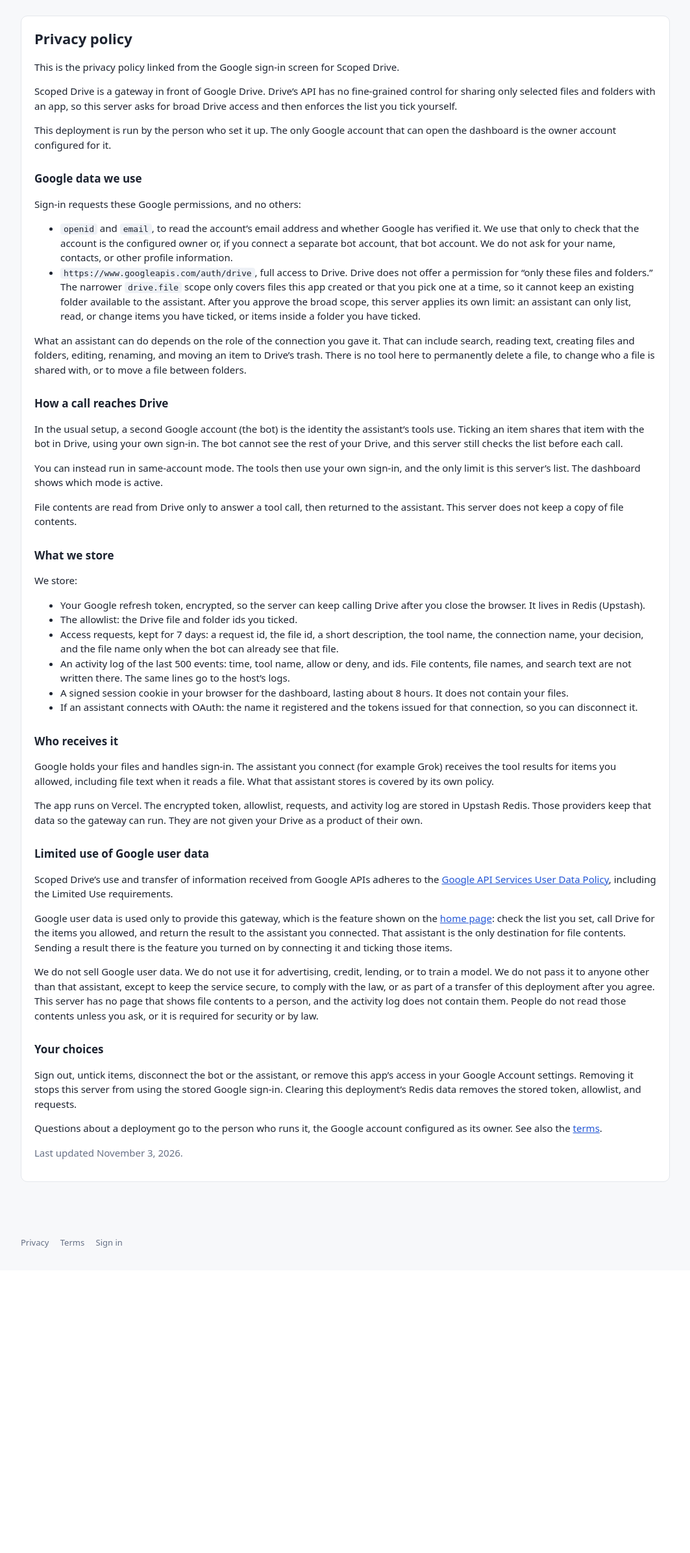
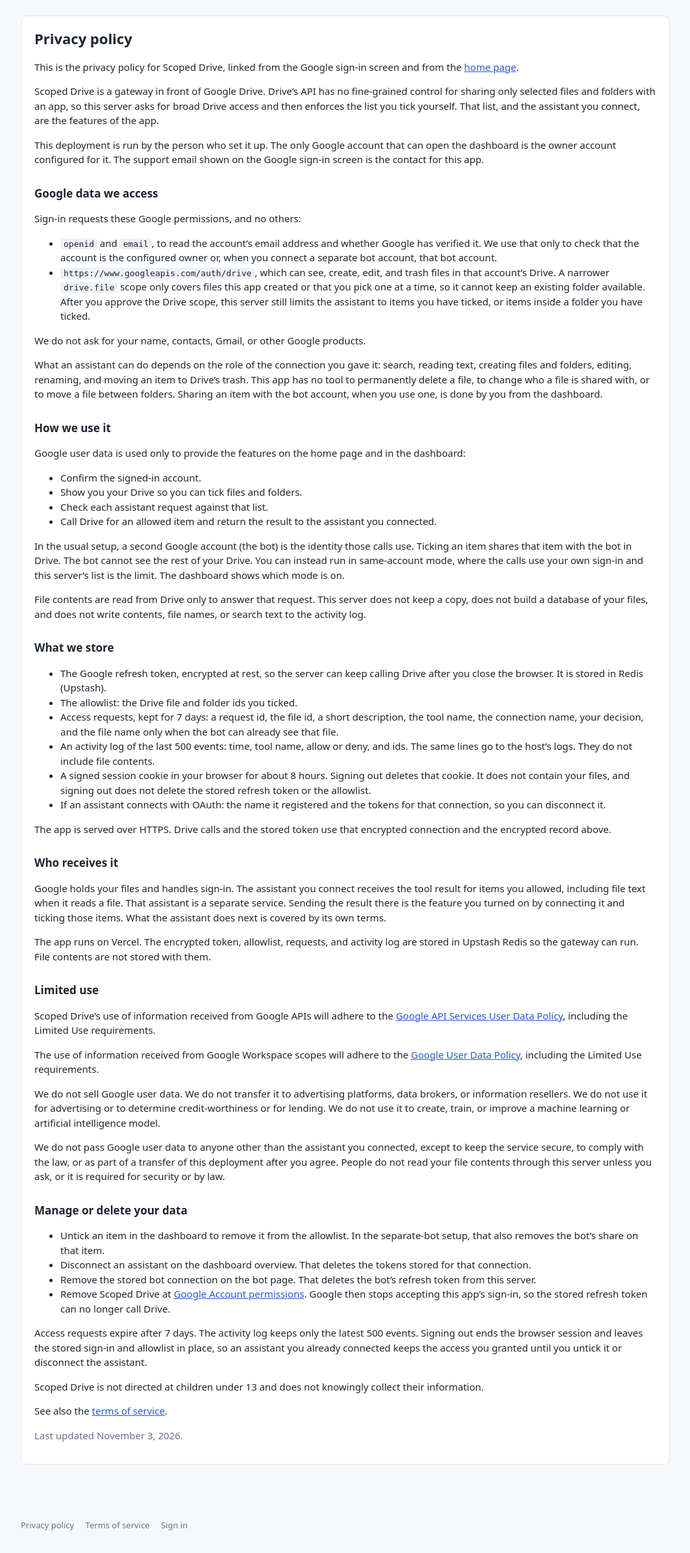
Before and after one commit to parthit/scoped-drive-mcp, a Python web app: template src/scoped_drive_mcp/templates/privacy.html in a window 1280 px wide. Shown: the part 44-2434 px from the top of the page at 65% size, without its empty margins (108-1171 px from the left). Before the commit the page ends 1964 px from the top, so only its background shows below. Run offline with Jinja, Linux system fonts and the light colour scheme; the template is opened without the code that fills it, so the values that code supplies are empty.

Commit message:
Align the consent-screen pages with Google's OAuth review rules.
The home page describes the app and links to the privacy policy and terms. Sign-in states the Drive access it will request before the Google button, and the privacy policy uses Google's Limited Use wording, including the ban on ads and model training.

Co-authored-by: Parthit Patel <parthit@users.noreply.github.com>

```diff
--- a/src/scoped_drive_mcp/templates/base.html
+++ b/src/scoped_drive_mcp/templates/base.html
@@ -90,8 +90,8 @@
   {% block content %}{% endblock %}
 </main>
 <footer>
-  <a href="/privacy">Privacy</a>
-  <a href="/terms">Terms</a>
+  <a href="/privacy">Privacy policy</a>
+  <a href="/terms">Terms of service</a>
   {% if not owner %}<a href="/login">Sign in</a>{% endif %}
 </footer>
 </body>
--- a/src/scoped_drive_mcp/templates/connect_bot.html
+++ b/src/scoped_drive_mcp/templates/connect_bot.html
@@ -19,8 +19,10 @@
       {% if bot.source == "env" %}through the <code>GOOGLE_OAUTH_REFRESH_TOKEN</code> env var{% else %}from this dashboard{% endif %}
     {% else %}<span class="pill bad">not connected</span>{% endif %}
   </p>
-  <p>To connect, click below. On Google's page, <b>switch to the bot account ({{ bot_email }})</b>,
-     not your own, and allow Drive access. Signing in with any other account is rejected.</p>
+  <p>Connecting asks Google, for <b>{{ bot_email }}</b>, for that account’s email address and
+     full Drive access. Scoped Drive uses them only so the assistant can open items you
+     share with this account. On Google’s page, switch to {{ bot_email }}, not your own.
+     Any other account is rejected. See the <a href="/privacy">privacy policy</a>.</p>
   <form method="post" action="/connect-bot" class="inline">
     <input type="hidden" name="csrf" value="{{ csrf }}">
     <button class="primary" type="submit">{{ "Reconnect bot" if bot.connected else "Connect bot" }}</button>
--- a/src/scoped_drive_mcp/templates/privacy.html
+++ b/src/scoped_drive_mcp/templates/privacy.html
@@ -1,93 +1,117 @@
 {% extends "base.html" %}
-{% block title %}Privacy{% endblock %}
+{% block title %}Privacy policy{% endblock %}
 {% block content %}
 <div class="card">
   <h1>Privacy policy</h1>
-  <p>This is the privacy policy linked from the Google sign-in screen for Scoped Drive.</p>
+  <p>This is the privacy policy for Scoped Drive, linked from the Google sign-in screen
+     and from the <a href="/">home page</a>.</p>
   <p>Scoped Drive is a gateway in front of Google Drive. Drive’s API has no fine-grained
      control for sharing only selected files and folders with an app, so this server asks
-     for broad Drive access and then enforces the list you tick yourself.</p>
+     for broad Drive access and then enforces the list you tick yourself. That list, and
+     the assistant you connect, are the features of the app.</p>
   <p>This deployment is run by the person who set it up. The only Google account that can
-     open the dashboard is the owner account configured for it.</p>
+     open the dashboard is the owner account configured for it. The support email shown
+     on the Google sign-in screen is the contact for this app.</p>
 
-  <h2>Google data we use</h2>
+  <h2>Google data we access</h2>
   <p>Sign-in requests these Google permissions, and no others:</p>
   <ul>
     <li><code>openid</code> and <code>email</code>, to read the account’s email address and
         whether Google has verified it. We use that only to check that the account is the
-        configured owner or, if you connect a separate bot account, that bot account.
-        We do not ask for your name, contacts, or other profile information.</li>
-    <li><code>https://www.googleapis.com/auth/drive</code>, full access to Drive. Drive
-        does not offer a permission for “only these files and folders.” The narrower
+        configured owner or, when you connect a separate bot account, that bot account.</li>
+    <li><code>https://www.googleapis.com/auth/drive</code>, which can see, create, edit,
+        and trash files in that account’s Drive. A narrower
         <code>drive.file</code> scope only covers files this app created or that you pick
-        one at a time, so it cannot keep an existing folder available to the assistant.
-        After you approve the broad scope, this server applies its own limit: an assistant
-        can only list, read, or change items you have ticked, or items inside a folder you
-        have ticked.</li>
+        one at a time, so it cannot keep an existing folder available. After you approve
+        the Drive scope, this server still limits the assistant to items you have ticked,
+        or items inside a folder you have ticked.</li>
   </ul>
-  <p>What an assistant can do depends on the role of the connection you gave it. That can
-     include search, reading text, creating files and folders, editing, renaming, and
-     moving an item to Drive’s trash. There is no tool here to permanently delete a file,
-     to change who a file is shared with, or to move a file between folders.</p>
+  <p>We do not ask for your name, contacts, Gmail, or other Google products.</p>
+  <p>What an assistant can do depends on the role of the connection you gave it: search,
+     reading text, creating files and folders, editing, renaming, and moving an item to
+     Drive’s trash. This app has no tool to permanently delete a file, to change who a
+     file is shared with, or to move a file between folders. Sharing an item with the bot
+     account, when you use one, is done by you from the dashboard.</p>
 
-  <h2>How a call reaches Drive</h2>
-  <p>In the usual setup, a second Google account (the bot) is the identity the assistant’s
-     tools use. Ticking an item shares that item with the bot in Drive, using your own
-     sign-in. The bot cannot see the rest of your Drive, and this server still checks the
-     list before each call.</p>
-  <p>You can instead run in same-account mode. The tools then use your own sign-in, and
-     the only limit is this server’s list. The dashboard shows which mode is active.</p>
-  <p>File contents are read from Drive only to answer a tool call, then returned to the
-     assistant. This server does not keep a copy of file contents.</p>
+  <h2>How we use it</h2>
+  <p>Google user data is used only to provide the features on the home page and in the
+     dashboard:</p>
+  <ul>
+    <li>Confirm the signed-in account.</li>
+    <li>Show you your Drive so you can tick files and folders.</li>
+    <li>Check each assistant request against that list.</li>
+    <li>Call Drive for an allowed item and return the result to the assistant you connected.</li>
+  </ul>
+  <p>In the usual setup, a second Google account (the bot) is the identity those calls use.
+     Ticking an item shares that item with the bot in Drive. The bot cannot see the rest
+     of your Drive. You can instead run in same-account mode, where the calls use your own
+     sign-in and this server’s list is the limit. The dashboard shows which mode is on.</p>
+  <p>File contents are read from Drive only to answer that request. This server does not
+     keep a copy, does not build a database of your files, and does not write contents,
+     file names, or search text to the activity log.</p>
 
   <h2>What we store</h2>
-  <p>We store:</p>
   <ul>
-    <li>Your Google refresh token, encrypted, so the server can keep calling Drive after
-        you close the browser. It lives in Redis (Upstash).</li>
+    <li>The Google refresh token, encrypted at rest, so the server can keep calling Drive
+        after you close the browser. It is stored in Redis (Upstash).</li>
     <li>The allowlist: the Drive file and folder ids you ticked.</li>
     <li>Access requests, kept for 7 days: a request id, the file id, a short description,
         the tool name, the connection name, your decision, and the file name only when the
         bot can already see that file.</li>
     <li>An activity log of the last 500 events: time, tool name, allow or deny, and ids.
-        File contents, file names, and search text are not written there. The same lines
-        go to the host’s logs.</li>
-    <li>A signed session cookie in your browser for the dashboard, lasting about 8 hours.
-        It does not contain your files.</li>
-    <li>If an assistant connects with OAuth: the name it registered and the tokens issued
-        for that connection, so you can disconnect it.</li>
+        The same lines go to the host’s logs. They do not include file contents.</li>
+    <li>A signed session cookie in your browser for about 8 hours. Signing out deletes
+        that cookie. It does not contain your files, and signing out does not delete the
+        stored refresh token or the allowlist.</li>
+    <li>If an assistant connects with OAuth: the name it registered and the tokens for
+        that connection, so you can disconnect it.</li>
   </ul>
+  <p>The app is served over HTTPS. Drive calls and the stored token use that encrypted
+     connection and the encrypted record above.</p>
 
   <h2>Who receives it</h2>
-  <p>Google holds your files and handles sign-in. The assistant you connect (for example
-     Grok) receives the tool results for items you allowed, including file text when it
-     reads a file. What that assistant stores is covered by its own policy.</p>
+  <p>Google holds your files and handles sign-in. The assistant you connect receives the
+     tool result for items you allowed, including file text when it reads a file. That
+     assistant is a separate service. Sending the result there is the feature you turned
+     on by connecting it and ticking those items. What the assistant does next is covered
+     by its own terms.</p>
   <p>The app runs on Vercel. The encrypted token, allowlist, requests, and activity log
-     are stored in Upstash Redis. Those providers keep that data so the gateway can run.
-     They are not given your Drive as a product of their own.</p>
-  <h2>Limited use of Google user data</h2>
-  <p>Scoped Drive’s use and transfer of information received from Google APIs adheres to
-     the <a href="https://developers.google.com/terms/api-services-user-data-policy">Google
-     API Services User Data Policy</a>, including the Limited Use requirements.</p>
-  <p>Google user data is used only to provide this gateway, which is the feature shown on
-     the <a href="/">home page</a>: check the list you set, call Drive for the items you
-     allowed, and return the result to the assistant you connected. That assistant is the
-     only destination for file contents. Sending a result there is the feature you turned
-     on by connecting it and ticking those items.</p>
-  <p>We do not sell Google user data. We do not use it for advertising, credit, lending,
-     or to train a model. We do not pass it to anyone other than that assistant, except
-     to keep the service secure, to comply with the law, or as part of a transfer of this
-     deployment after you agree. This server has no page that shows file contents to a
-     person, and the activity log does not contain them. People do not read those contents
-     unless you ask, or it is required for security or by law.</p>
+     are stored in Upstash Redis so the gateway can run. File contents are not stored
+     with them.</p>
 
-  <h2>Your choices</h2>
-  <p>Sign out, untick items, disconnect the bot or the assistant, or remove this app’s
-     access in your Google Account settings. Removing it stops this server from using the
-     stored Google sign-in. Clearing this deployment’s Redis data removes the stored
-     token, allowlist, and requests.</p>
-  <p>Questions about a deployment go to the person who runs it, the Google account
-     configured as its owner. See also the <a href="/terms">terms</a>.</p>
+  <h2>Limited use</h2>
+  <p>Scoped Drive’s use of information received from Google APIs will adhere to the <a href="https://developers.google.com/terms/api-services-user-data-policy">Google API Services User Data Policy</a>, including the Limited Use requirements.</p>
+  <p>The use of information received from Google Workspace scopes will adhere to the <a href="https://developers.google.com/workspace/workspace-api-user-data-developer-policy">Google User Data Policy</a>, including the Limited Use requirements.</p>
+  <p>We do not sell Google user data. We do not transfer it to advertising platforms, data
+     brokers, or information resellers. We do not use it for advertising or to determine
+     credit-worthiness or for lending. We do not use it to create, train, or improve a
+     machine learning or artificial intelligence model.</p>
+  <p>We do not pass Google user data to anyone other than the assistant you connected,
+     except to keep the service secure, to comply with the law, or as part of a transfer
+     of this deployment after you agree. People do not read your file contents through
+     this server unless you ask, or it is required for security or by law.</p>
+
+  <h2>Manage or delete your data</h2>
+  <ul>
+    <li>Untick an item in the dashboard to remove it from the allowlist. In the separate-bot
+        setup, that also removes the bot’s share on that item.</li>
+    <li>Disconnect an assistant on the dashboard overview. That deletes the tokens stored
+        for that connection.</li>
+    <li>Remove the stored bot connection on the bot page. That deletes the bot’s refresh
+        token from this server.</li>
+    <li>Remove Scoped Drive at
+        <a href="https://myaccount.google.com/permissions">Google Account permissions</a>.
+        Google then stops accepting this app’s sign-in, so the stored refresh token can
+        no longer call Drive.</li>
+  </ul>
+  <p>Access requests expire after 7 days. The activity log keeps only the latest 500
+     events. Signing out ends the browser session and leaves the stored sign-in and
+     allowlist in place, so an assistant you already connected keeps the access you
+     granted until you untick it or disconnect the assistant.</p>
+
+  <p>Scoped Drive is not directed at children under 13 and does not knowingly collect
+     their information.</p>
+  <p>See also the <a href="/terms">terms of service</a>.</p>
   <p class="muted">Last updated November 3, 2026.</p>
 </div>
 {% endblock %}
--- a/src/scoped_drive_mcp/templates/terms.html
+++ b/src/scoped_drive_mcp/templates/terms.html
@@ -3,7 +3,8 @@
 {% block content %}
 <div class="card">
   <h1>Terms of service</h1>
-  <p>These are the terms linked from the Google sign-in screen for Scoped Drive.</p>
+  <p>These are the terms of service linked from the Google sign-in screen for Scoped Drive.
+     The <a href="/privacy">privacy policy</a> describes what Google data the app uses.</p>
   <p>Scoped Drive is a gateway that sits in front of Google Drive.</p>
   <p>Drive’s API does not give an app a fine-grained way to share only certain files and
      folders. An app that signs in is handed a broad Drive permission: the whole Drive of
```
Also changed, not shown: src/scoped_drive_mcp/templates/home.html (+7 -8 lines), src/scoped_drive_mcp/templates/login.html (+14 -6 lines), tests/test_dashboard.py (+4 -2 lines).
